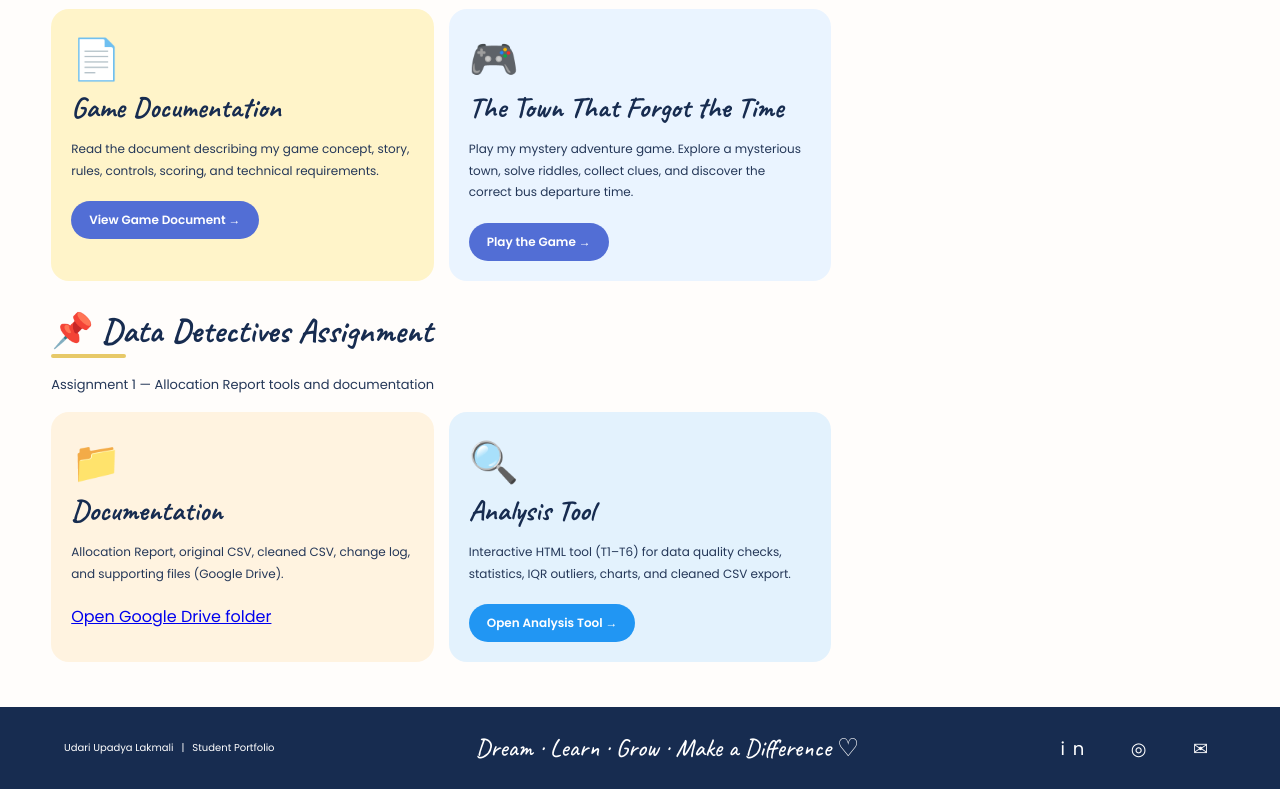
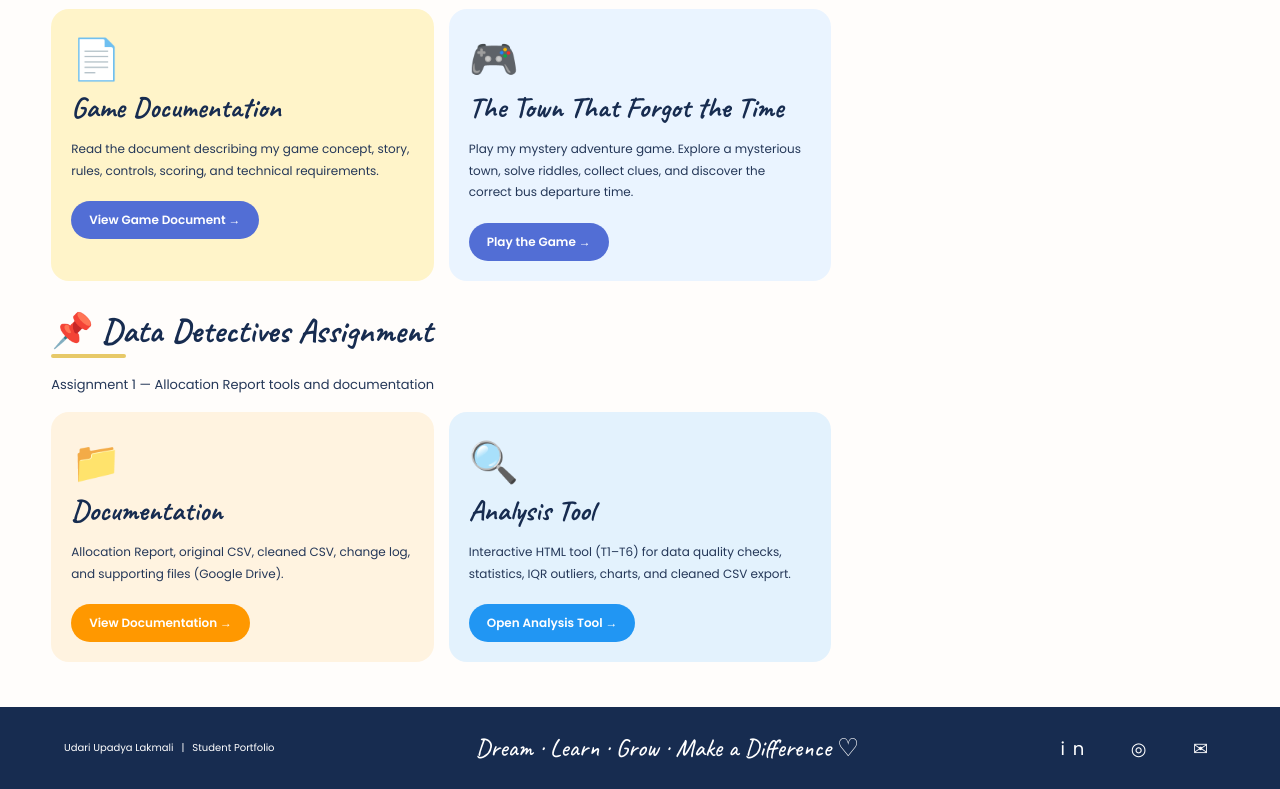
Before and after one commit to Udari428/da, a plain HTML site: page index.html in a window 1280 px wide. Shown: the part 2118-2907 px from the top of the page. Drawn offline with Linux system fonts and the light colour scheme.

Commit message:
Update index.html

```diff
--- a/index.html
+++ b/index.html
@@ -1238,9 +1238,9 @@ Assignment 1 — Allocation Report tools and documentation
 Allocation Report, original CSV, cleaned CSV, change log, and supporting files (Google Drive).
 </p>
 <a href="https://drive.google.com/drive/folders/1Q4S7MQbWmyN_4dYm_LY43njGdfIuk6u_"
-   target="_blank"
-   rel="noopener noreferrer">
-  Open Google Drive folder
+target="_blank" rel="noopener noreferrer"
+style="display:inline-block; background:#ff9800; color:white; padding:10px 18px; border-radius:25px; text-decoration:none; font-size:12px; font-weight:600;">
+View Documentation →
 </a>
 
 </div>
```
